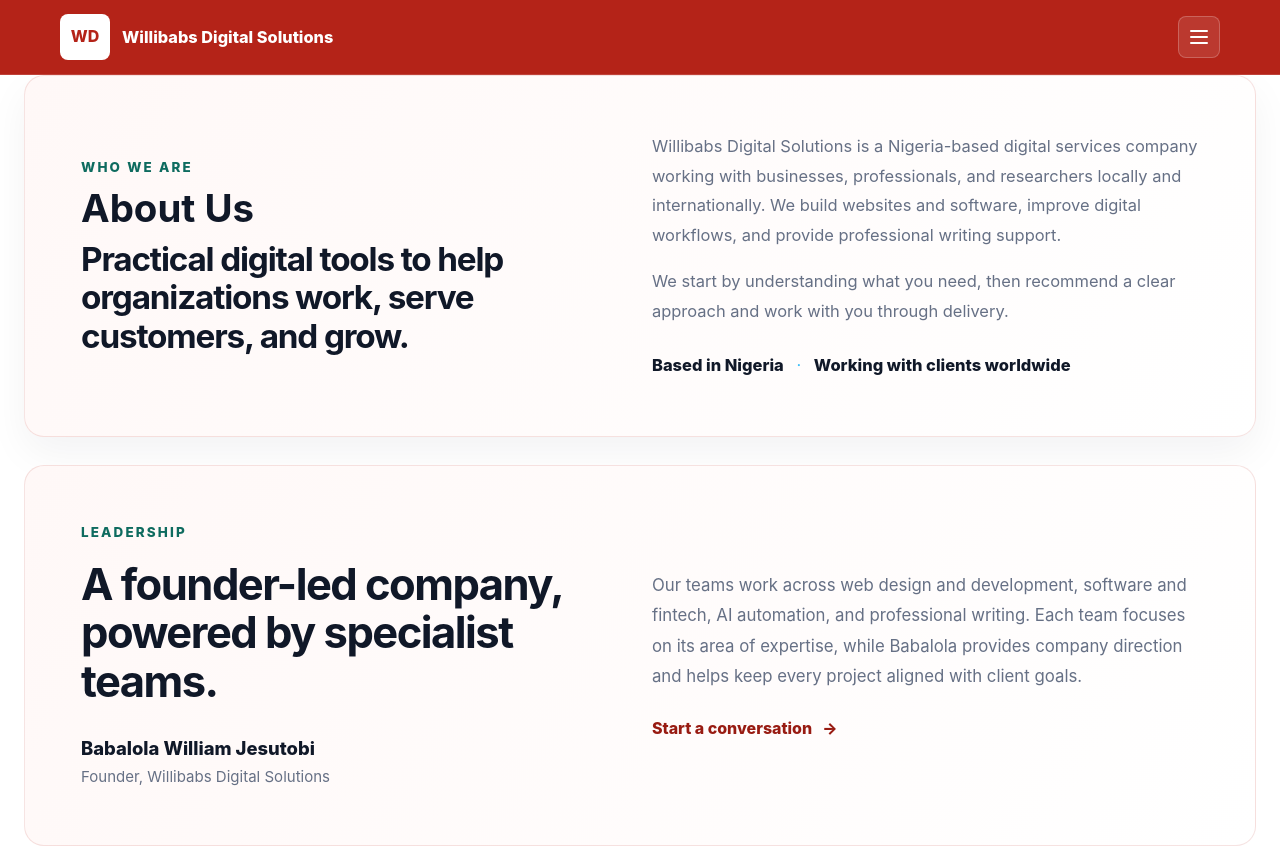
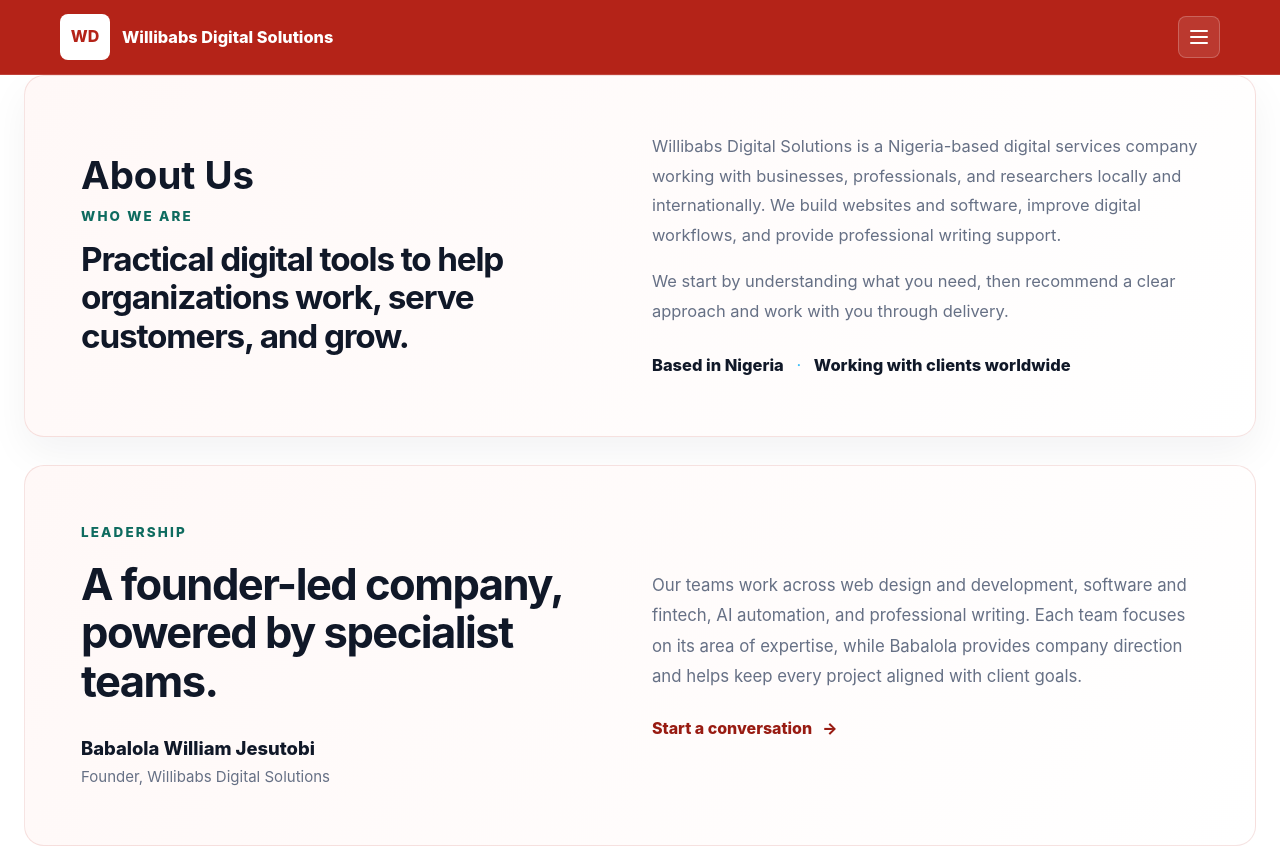
Before and after one commit to davidjames2708-dotcom/willibabsdigitalsolutions, a Next.js app: page /about in a window 1280 px wide. Shown: the top 847 px of the page. Built offline with nearby package versions, Linux system fonts and the light colour scheme.

Commit message:
Place About title first in intro

```diff
--- a/app/about/page.jsx
+++ b/app/about/page.jsx
@@ -25,8 +25,8 @@ export default function AboutPage() {
 
       <section className="section about-story-section" aria-labelledby="about-story-title">
         <div className="about-story-heading">
+          <h1 className="about-story-page-title">About Us</h1>
           <p className="eyebrow">Who we are</p>
-          <h1 className="about-story-page-title">About Us</h1>
           <h2 id="about-story-title">Practical digital tools to help organizations work, serve customers, and grow.</h2>
         </div>
         <div className="about-story-copy">
```
